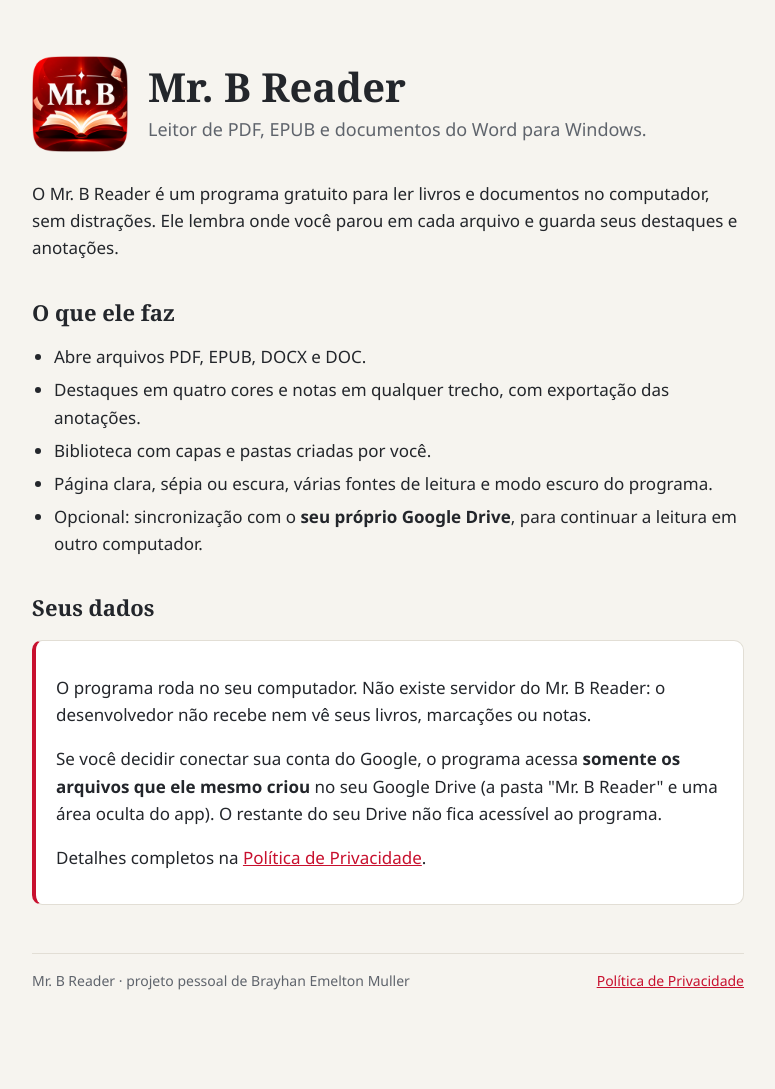
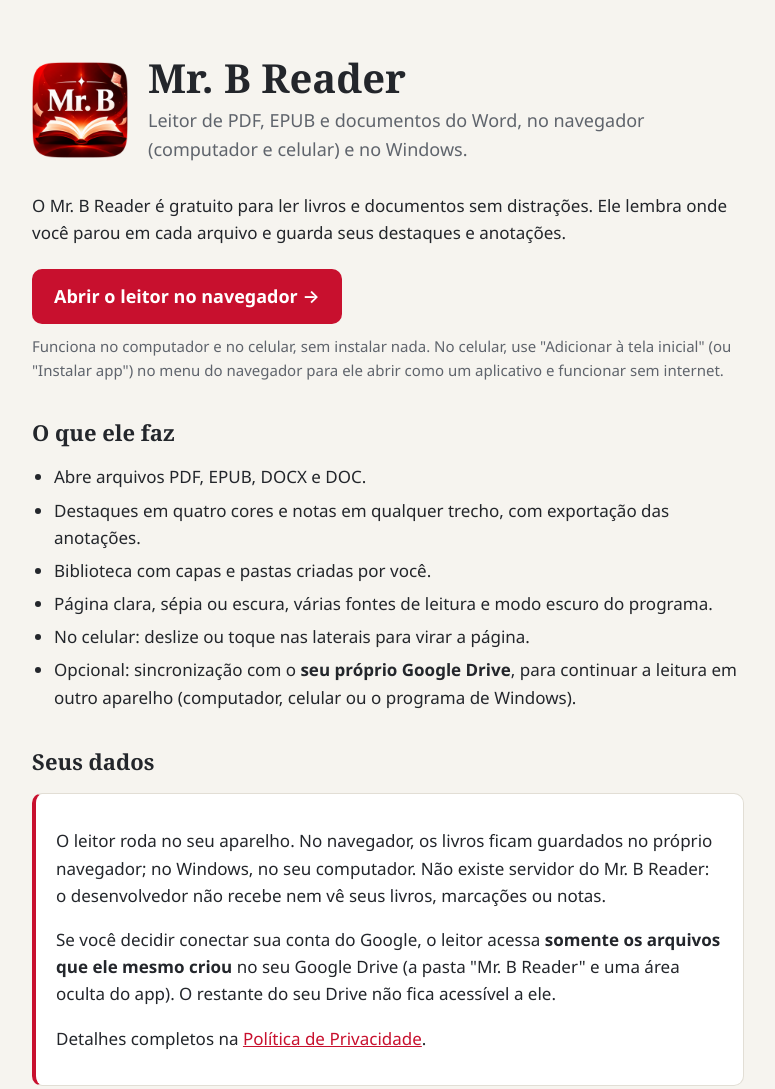
Before and after one commit to MrBProjetos/mrbprojetos.github.io, a plain HTML site: page index.html in a window 1280 px wide. Shown: the top 1089 px of the page, without its empty margins (252-1027 px from the left). Before the commit the page ends 1033 px from the top, so only its background shows below. Drawn offline with Linux system fonts and the light colour scheme.

Commit message:
Site: link para o leitor web e privacidade atualizada

```diff
--- a/index.html
+++ b/index.html
@@ -20,6 +20,10 @@
   ul { padding-left: 22px; } li { margin: 6px 0; }
   .cartao { background: var(--cartao); border: 1px solid var(--linha); border-left: 4px solid var(--acento); border-radius: 10px; padding: 16px 20px; margin: 18px 0; }
   a { color: var(--acento); }
+  .abrir { display: inline-flex; align-items: center; gap: 10px; background: var(--acento); color: #fff; text-decoration: none; font-weight: 600; font-size: 18px; padding: 13px 22px; border-radius: 10px; margin: 6px 0 4px; }
+  .abrir:hover { filter: brightness(1.08); }
+  .nota { color: var(--suave); font-size: 15px; margin: 6px 0 0; }
+  @media (max-width: 520px) { main { padding: 32px 18px 32px; } header img { width: 72px; height: 72px; } h1 { font-size: 32px; } .abrir { display: flex; justify-content: center; } }
   footer { margin-top: 48px; padding-top: 16px; border-top: 1px solid var(--linha); color: var(--suave); font-size: 14px; display: flex; flex-wrap: wrap; gap: 8px 20px; justify-content: space-between; }
 </style>
 </head>
@@ -29,11 +33,14 @@
     <img src="icone.png" alt="Ícone do Mr. B Reader" width="96" height="96">
     <div>
       <h1>Mr. B Reader</h1>
-      <p class="sub">Leitor de PDF, EPUB e documentos do Word para Windows.</p>
+      <p class="sub">Leitor de PDF, EPUB e documentos do Word, no navegador (computador e celular) e no Windows.</p>
     </div>
   </header>
 
-  <p>O Mr. B Reader é um programa gratuito para ler livros e documentos no computador, sem distrações. Ele lembra onde você parou em cada arquivo e guarda seus destaques e anotações.</p>
+  <p>O Mr. B Reader é gratuito para ler livros e documentos sem distrações. Ele lembra onde você parou em cada arquivo e guarda seus destaques e anotações.</p>
+
+  <a class="abrir" href="leitor/">Abrir o leitor no navegador →</a>
+  <p class="nota">Funciona no computador e no celular, sem instalar nada. No celular, use "Adicionar à tela inicial" (ou "Instalar app") no menu do navegador para ele abrir como um aplicativo e funcionar sem internet.</p>
 
   <h2>O que ele faz</h2>
   <ul>
@@ -41,13 +48,14 @@
     <li>Destaques em quatro cores e notas em qualquer trecho, com exportação das anotações.</li>
     <li>Biblioteca com capas e pastas criadas por você.</li>
     <li>Página clara, sépia ou escura, várias fontes de leitura e modo escuro do programa.</li>
-    <li>Opcional: sincronização com o <strong>seu próprio Google Drive</strong>, para continuar a leitura em outro computador.</li>
+    <li>No celular: deslize ou toque nas laterais para virar a página.</li>
+    <li>Opcional: sincronização com o <strong>seu próprio Google Drive</strong>, para continuar a leitura em outro aparelho (computador, celular ou o programa de Windows).</li>
   </ul>
 
   <h2>Seus dados</h2>
   <div class="cartao">
-    <p>O programa roda no seu computador. Não existe servidor do Mr. B Reader: o desenvolvedor não recebe nem vê seus livros, marcações ou notas.</p>
-    <p>Se você decidir conectar sua conta do Google, o programa acessa <strong>somente os arquivos que ele mesmo criou</strong> no seu Google Drive (a pasta "Mr. B Reader" e uma área oculta do app). O restante do seu Drive não fica acessível ao programa.</p>
+    <p>O leitor roda no seu aparelho. No navegador, os livros ficam guardados no próprio navegador; no Windows, no seu computador. Não existe servidor do Mr. B Reader: o desenvolvedor não recebe nem vê seus livros, marcações ou notas.</p>
+    <p>Se você decidir conectar sua conta do Google, o leitor acessa <strong>somente os arquivos que ele mesmo criou</strong> no seu Google Drive (a pasta "Mr. B Reader" e uma área oculta do app). O restante do seu Drive não fica acessível a ele.</p>
     <p>Detalhes completos na <a href="privacidade.html">Política de Privacidade</a>.</p>
   </div>
 
```
Also changed, not shown: privacidade.html (+5 -3 lines).
